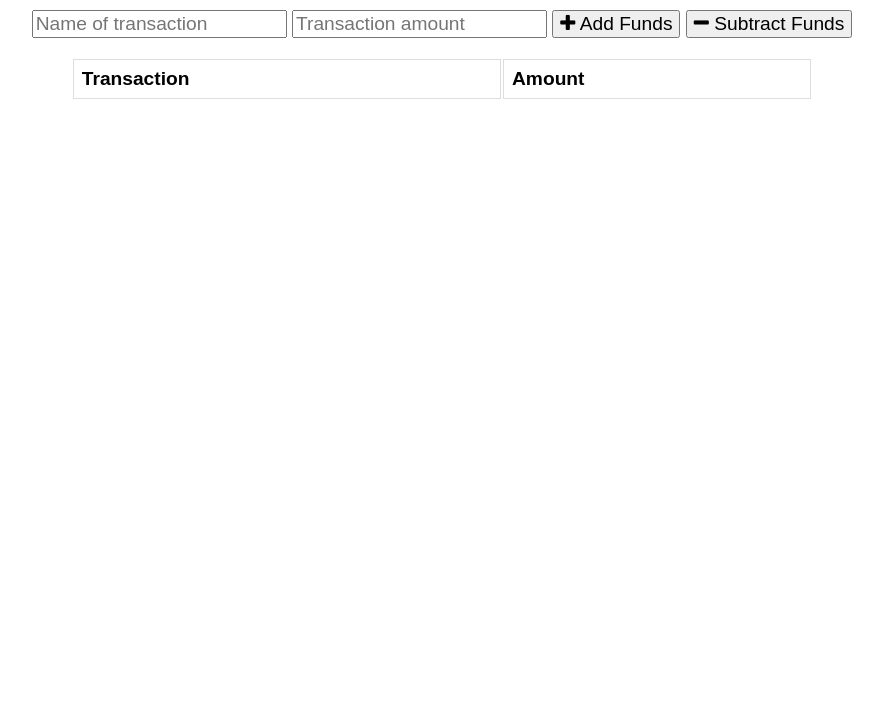
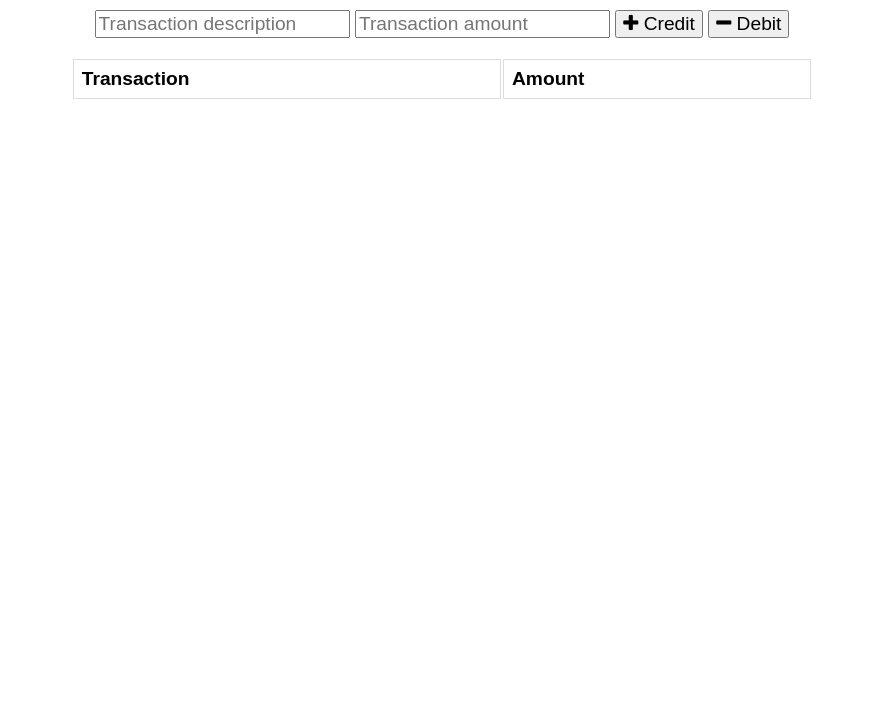
Before and after one commit to DandyCodes/budget-tracker-pwa, a website: page public/index.html in a window 1280 px wide. Shown: the part 72-800 px from the top of the page, without its empty margins (198-1081 px from the left). Drawn offline with nearby package versions, Linux system fonts and the light colour scheme; no server answers.

Commit message:
updated placeholder text for transaction description

```diff
--- a/public/index.html
+++ b/public/index.html
@@ -26,17 +26,15 @@
       </div>
 
       <div class="form">
-        <input type="text" id="t-name" placeholder="Name of transaction" />
+        <input type="text" id="t-name" placeholder="Transaction description" />
         <input
           type="number"
           min="0"
           id="t-amount"
           placeholder="Transaction amount"
         />
-        <button id="add-btn">
-          <i class="fa fa-plus buttons"></i> Add Funds
-        </button>
-        <button id="sub-btn"><i class="fa fa-minus"></i> Subtract Funds</button>
+        <button id="add-btn"><i class="fa fa-plus buttons"></i> Credit</button>
+        <button id="sub-btn"><i class="fa fa-minus"></i> Debit</button>
         <p class="error"></p>
       </div>
 
```
